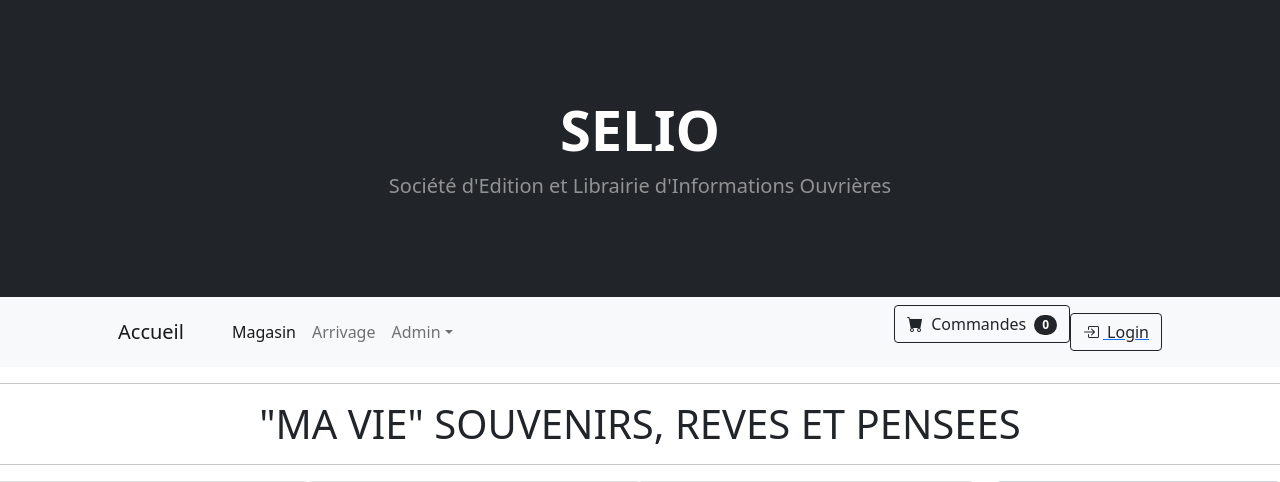
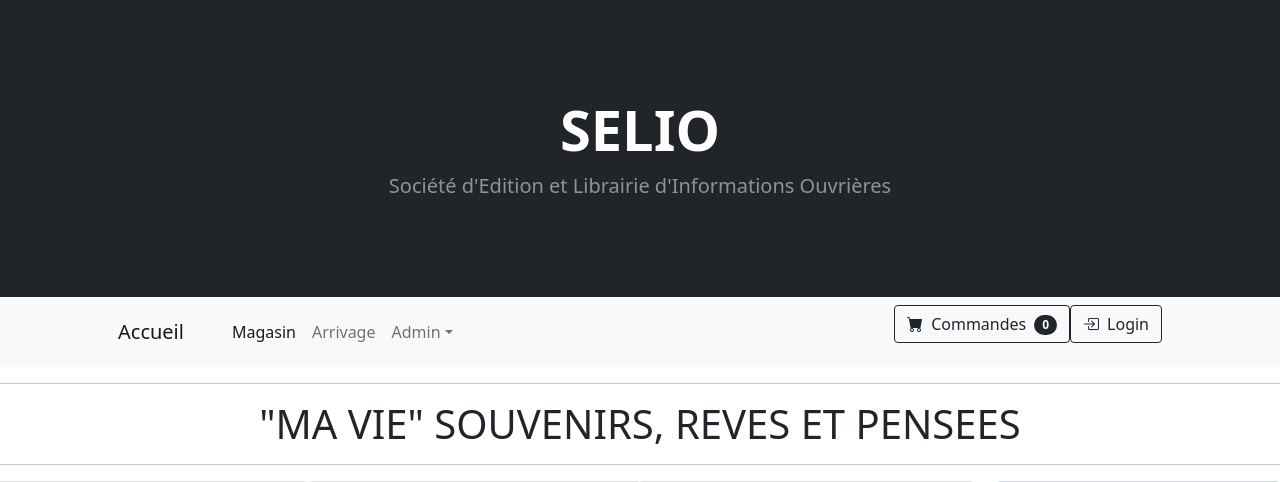
Before and after one commit to jcouignoux/selio_project, a Django app: page /store/342 in a window 1280 px wide. Shown: the top 482 px of the page. Run offline with Django 3.2, Linux system fonts and the light colour scheme; data comes from the database, SQL or seed files in the repository; parts of the project's set-up code (start-up, migrations or seed data) failed here and were passed over; some libraries are stand-ins or nearby versions.

Commit message:
fix d-flex

```diff
--- a/store/templates/store/base.html
+++ b/store/templates/store/base.html
@@ -35,7 +35,7 @@
                 <button class="navbar-toggler" type="button" data-bs-toggle="collapse" data-bs-target="#navbarSupportedContent" aria-controls="navbarSupportedContent" aria-expanded="false" aria-label="Toggle navigation"><span class="navbar-toggler-icon"></span></button>
                 <div class="collapse navbar-collapse" id="navbarSupportedContent">
                     <ul class="navbar-nav me-auto mb-2 mb-lg-0 ms-lg-4">
-                        <li class="nav-item"><a class="nav-link active" aria-current="page" href="#!">Magasin</a></li>
+                        <li class="nav-item"><a class="nav-link active" aria-current="page" href="{% url 'store:index' %}">Magasin</a></li>
                         <li class="nav-item"><a class="nav-link" href="#!">Arrivage</a></li>
                         <li class="nav-item dropdown">
                             <a class="nav-link dropdown-toggle" id="navbarDropdown" href="#" role="button" data-bs-toggle="dropdown" aria-expanded="false">Admin</a>
@@ -47,7 +47,9 @@
                             </ul>
                         </li>
                     </ul>
-                    <form class="d-flex">
+                    <div class="d-flex">
+                        <form>
+                            {% csrf_token %}
                             <button class="btn btn-outline-dark" type="submit">
                                 <i class="bi-cart-fill me-1"></i>
                                 Commandes
@@ -55,20 +57,20 @@
                             </button>
                         </form>
                         {% if user.is_authenticated %}
-                    <a class="d-flex" href="{% url 'store:logout' %}">
+                        <a  href="{% url 'store:logout' %}">
                             <button class="btn btn-outline-dark" type="submit">
                                 Hi {{ user.username }}!
                                 <i class="bi bi-box-arrow-right me-1"></i>
                             </button>
                         </a>
                         {% else %}
-                    <a class="d-flex" href="{% url 'store:login' %}">
+                        <a href="{% url 'store:login' %}">
                             <button class="btn btn-outline-dark" type="submit">
                                 <i class="bi bi-box-arrow-in-right me-1"></i>
                                 Login
                             </button>
                         </a>
-                    {% endif %}
+                        {% endif %}</div>
                 </div>
 
             </div>
--- a/store/templates/store/detail.html
+++ b/store/templates/store/detail.html
@@ -57,8 +57,7 @@
             </div>
             <div class="form-control {% if form.date.errors %}has-warning has-feedback{% endif %}">
                 <label for="{{ form.date.id_for_label }}" class="form-label">Date</label>
-                {{ form.date }}
-                {{ form.media }}
+                {{ form.date }}{{ form.media }}
             </div ><br /><br />
             <!-- <input type="hidden" class="hidden" value="{{ album_id }}" name="album_id"> -->
             <div>
```
Lines whose indentation alone changed are shown as unchanged.
